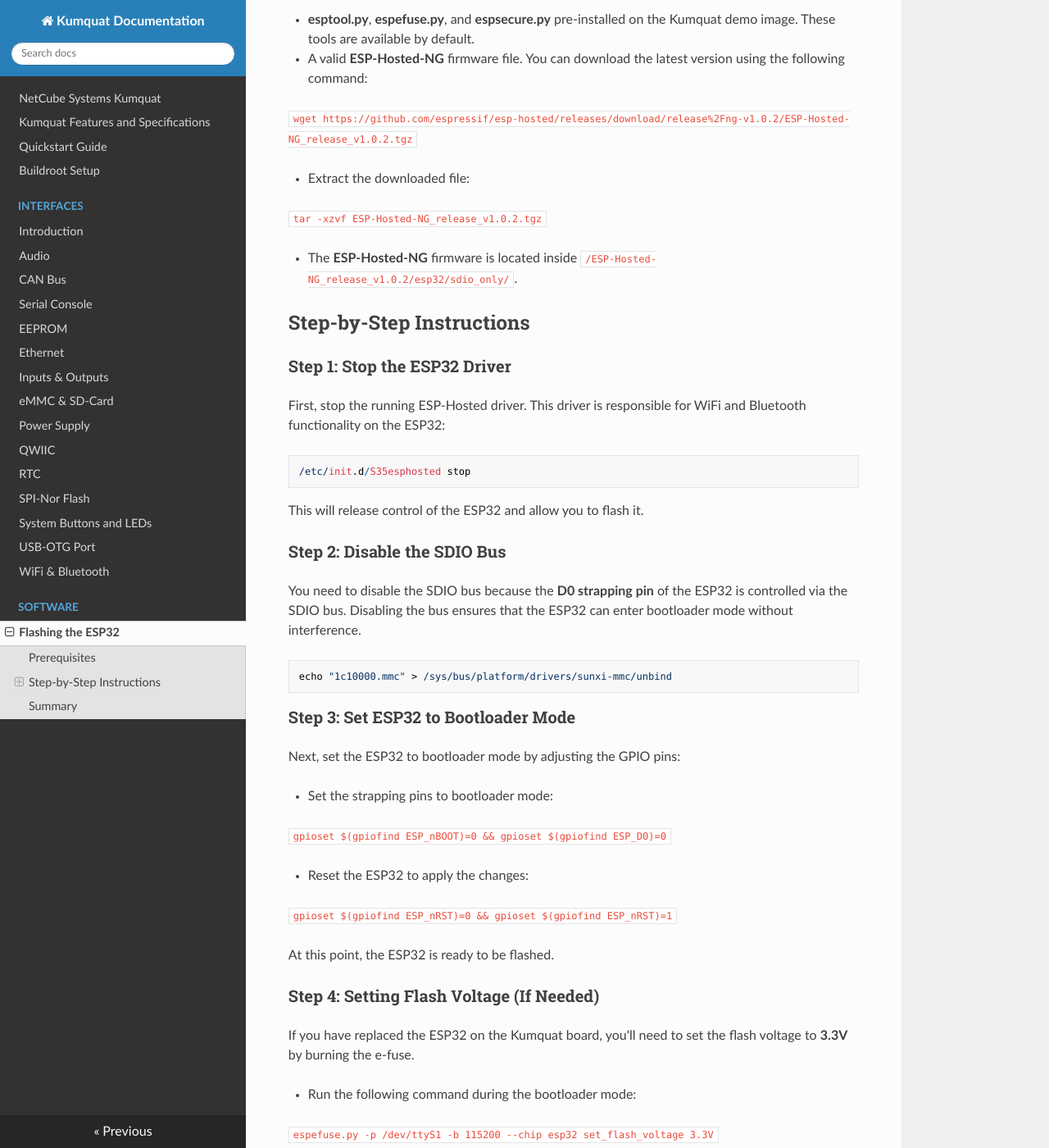
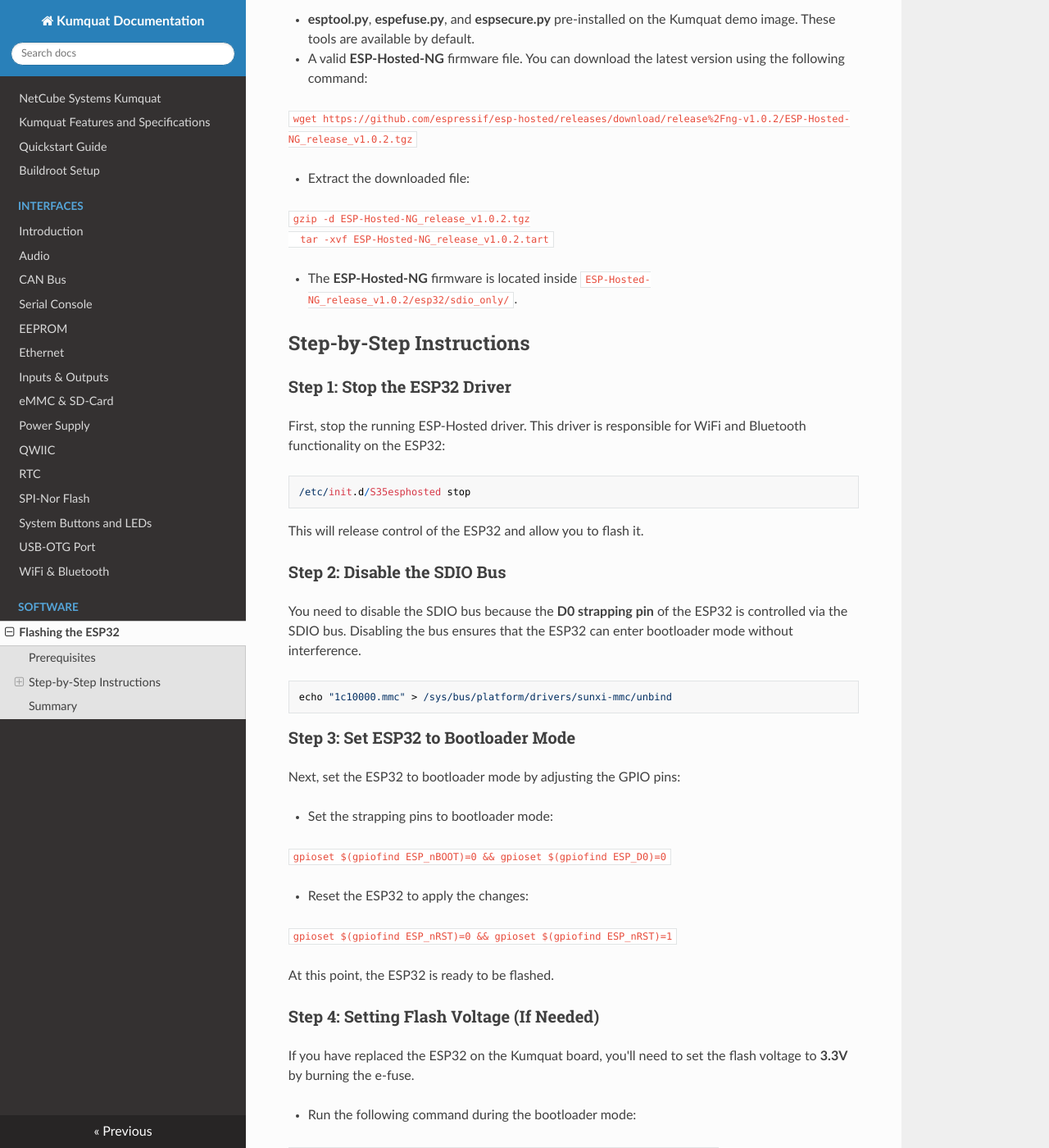
Before and after one commit to NetCube-Systems-Austria/Kumquat-Docs, an MkDocs documentation site: the page built from docs/software/esp32firmware.md, in a window 1280 px wide and 1400 px high, scrolled down 372 px. Shown: the whole window at 82% size. Built offline with MkDocs 1.6.1, drawn with Linux system fonts in a browser that asks for light colours; nearby versions of some CDN libraries; some of the changed text lies outside the part shown.

Commit message:
Update docs/software/esp32firmware.md

````diff
--- a/docs/software/esp32firmware.md
+++ b/docs/software/esp32firmware.md
@@ -16,10 +16,11 @@ Before proceeding, ensure you have:
 - Extract the downloaded file:
 
   ```
-  tar -xzvf ESP-Hosted-NG_release_v1.0.2.tgz
+  gzip -d ESP-Hosted-NG_release_v1.0.2.tgz
+  tar -xvf ESP-Hosted-NG_release_v1.0.2.tart
   ```
 
-- The **ESP-Hosted-NG** firmware is located inside `/ESP-Hosted-NG_release_v1.0.2/esp32/sdio_only/`.
+- The **ESP-Hosted-NG** firmware is located inside `ESP-Hosted-NG_release_v1.0.2/esp32/sdio_only/`.
 
 ## Step-by-Step Instructions
 
@@ -78,7 +79,13 @@ Once the ESP32 is in bootloader mode, you can flash the **ESP-Hosted-NG** firmwa
 - Navigate to the firmware directory:
 
    ```
-   cd /ESP-Hosted-NG_release_v1.0.2/esp32/sdio_only/
+   cd ESP-Hosted-NG_release_v1.0.2/esp32/sdio_only/
+   ```
+
+- Erase the flash using `esptool.py`:
+
+   ```
+   esptool.py -p /dev/ttyS1 -b 115200 --chip esp32 erase_flash
    ```
 
 - Run the flashing command using `esptool.py`:
````
